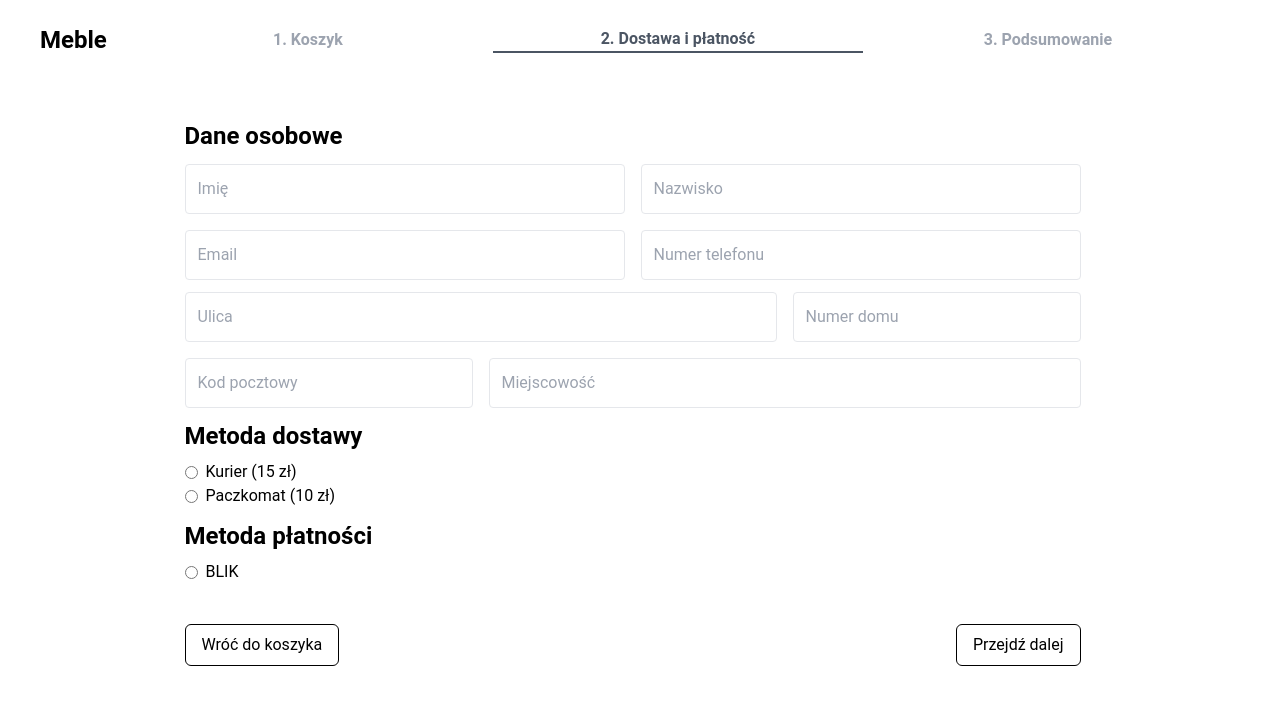
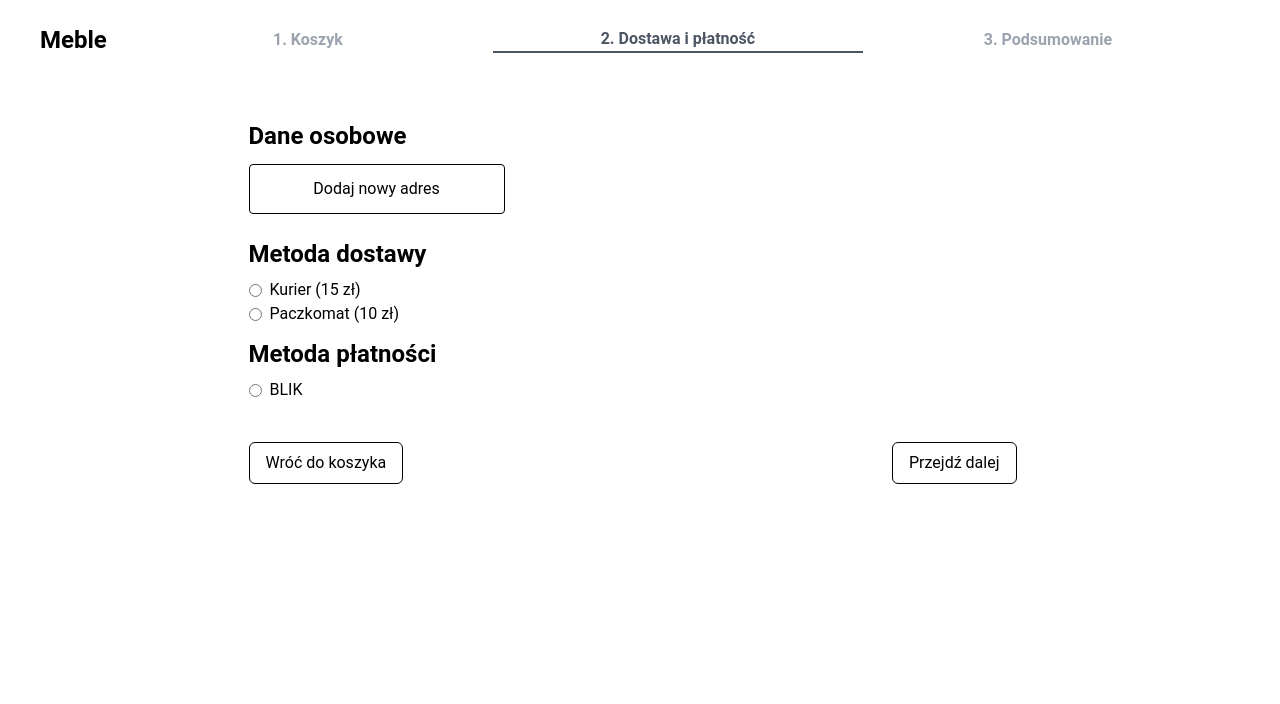
Before and after one commit to DominikSerwatka/Furniture-shop, a React (Vite) app: page /checkout/orderring in a window 1280 px wide. Shown: the top 704 px of the page. Built offline with nearby package versions, Linux system fonts and the light colour scheme.

Commit message:
init use saved addresses in checkout process

```diff
--- a/src/layouts/CheckoutMainLayout.jsx
+++ b/src/layouts/CheckoutMainLayout.jsx
@@ -35,7 +35,7 @@ function CheckoutMainLayout() {
             <span className={checkoutClasses['/checkout/summary'][0]}>3. Podsumowanie</span>
           </div>
         </div>
-        <div className="mt-10 max-w-4xl mx-auto">
+        <div className="mt-10 max-w-3xl mx-auto">
           <Outlet />
         </div>
       </div>
--- a/src/pages/CheckoutPage.jsx
+++ b/src/pages/CheckoutPage.jsx
@@ -2,9 +2,12 @@ import React from 'react';
 import { Link, useNavigate } from 'react-router-dom';
 import { useState } from 'react';
 import { useCheckout } from '../context/CheckoutContext.jsx';
+import { useAddresses } from '../context/AddressesContext.jsx';
 
 function CheckoutPage() {
   const navigate = useNavigate();
+
+  const { addresses, updateAddresses } = useAddresses();
 
   const { setCheckoutData } = useCheckout();
 
@@ -31,19 +34,6 @@ function CheckoutPage() {
   const [postalCodeFocus, setPostalCodeFocus] = useState(false);
   const [cityFocus, setCityFocus] = useState(false);
 
-  const inputOnBlur = (compareValue, methodToSet, key) => {
-    console.log(key);
-    methodToSet(compareValue !== '');
-  };
-
-  const handleChange = (e) => {
-    const { name, value } = e.target;
-    setUserData((prevState) => ({
-      ...prevState,
-      [name]: value,
-    }));
-  };
-
   const onSubmitAction = () => {
     console.log(userData);
     setCheckoutData(() => ({
@@ -54,185 +44,141 @@ function CheckoutPage() {
     navigate('/checkout/summary');
   };
 
+  const [isAddressesModalOpen, setIsAddressesModalOpen] = useState(false);
+  const [isNewAddressModalOpen, setIsNewAddressModalOpen] = useState(false);
+
+  const [chooseAddress, setChooseAddress] = useState(() => {
+    return addresses.length > 0 ? addresses[0] : null;
+  });
+
+  const [currentAddress, setCurrentAddress] = useState({
+    name: '',
+    lastName: '',
+    email: '',
+    phoneNumber: '',
+    street: '',
+    houseNumber: '',
+    postalCode: '',
+    city: '',
+  });
+
+  const handleChange = (e) => {
+    const { name, value } = e.target;
+    setCurrentAddress((prevState) => ({
+      ...prevState,
+      [name]: value,
+    }));
+  };
+
+  const inputOnBlur = (compareValue, methodToSet, key) => {
+    console.log(key);
+    methodToSet(compareValue !== '');
+  };
+
+  const openAddressModal = (addressId) => {
+    const address = addresses.find((addr) => addr.id === addressId);
+    if (address) {
+      setCurrentAddress(address);
+    } else {
+      setCurrentAddress({
+        id: 0,
+        name: '',
+        lastName: '',
+        street: '',
+        houseNumber: '',
+        postalCode: '',
+        city: '',
+        phoneNumber: '',
+        email: '',
+      });
+      console.log('Creating new address with id: 0');
+    }
+    setIsAddressesModalOpen(false);
+    setIsNewAddressModalOpen(true);
+  };
+
+  const closeNewAddressModal = () => {
+    setIsNewAddressModalOpen(false);
+    setIsAddressesModalOpen(true);
+    setNameFocus(false);
+    setLastNameFocus(false);
+    setEmailFocus(false);
+    setNumberFocus(false);
+    setStreetFocus(false);
+    setHouseNumberFocus(false);
+    setPostalCodeFocus(false);
+    setCityFocus(false);
+  };
+
+  const submitNewAddress = () => {
+    console.log('Submitting new address');
+    const maxId = addresses.reduce((max, addr) => Math.max(max, addr.id), 0);
+    if (currentAddress.id === 0) {
+      var newAddresses = [...addresses, { ...currentAddress, id: maxId + 1 }];
+      updateAddresses(newAddresses);
+    } else {
+      console.log('Updating address with id:', currentAddress.id);
+      var updatedAddresses = addresses
+        .filter((p) => p.id !== currentAddress.id)
+        .concat(currentAddress)
+        .sort((a, b) => a.id - b.id);
+      updateAddresses(updatedAddresses);
+    }
+    closeNewAddressModal();
+  };
+
+  const handleDelete = (id) => {
+    var newAddresses = addresses.filter((p) => p.id !== id).sort((a, b) => a.id - b.id);
+    updateAddresses(newAddresses);
+  };
+
+  const [addressCandidate, setAddressCandidate] = useState(chooseAddress);
+
+  const submitAddressModal = () => {
+    setIsAddressesModalOpen(false);
+    setChooseAddress(addressCandidate);
+  };
+
   return (
     <>
-      <form
-        onSubmit={(e) => {
-          e.preventDefault();
-          onSubmitAction();
-        }}
-      >
-        <h2 className="text-2xl font-bold">Dane osobowe</h2>
+      <form>
+        <h2 className="text-2xl font-bold mb-3">Dane osobowe</h2>
 
-        <div className="pt-3 grid grid-cols-2 gap-4">
-          <div className="relative col-span-1">
-            {nameFocus && (
-              <label
-                htmlFor="firstName"
-                className="absolute left-3 -top-3 px-1 text-s text-gray-500 bg-white"
-              >
-                Imię
-              </label>
-            )}
-            <input
-              type="text"
-              name="name"
-              placeholder={nameFocus ? '' : 'Imię'}
-              className="border p-3 rounded w-full"
-              onChange={handleChange}
-              value={userData.name}
-              onFocus={() => setNameFocus(true)}
-              onBlur={() => inputOnBlur(userData.name, setNameFocus, 'name')}
-            />
+        {chooseAddress ? (
+          <div
+            key={chooseAddress.id}
+            className="relative bg-white shadow rounded-lg mt-4 mb-4 p-4 border"
+          >
+            <h4 className="font-semibold">
+              {chooseAddress.name} {chooseAddress.lastName}
+            </h4>
+            <p>
+              {chooseAddress.street} {chooseAddress.houseNumber}
+            </p>
+            <p>
+              {chooseAddress.postalCode} {chooseAddress.city}
+            </p>
+            <p>{chooseAddress.phoneNumber}</p>
+            <p>{chooseAddress.email}</p>
+            <button
+              className="absolute top-2 right-2 bg-gray-50 border p-2 rounded-md"
+              onClick={() => setIsAddressesModalOpen(true)}
+              type="button"
+            >
+              Zmień
+            </button>
           </div>
-
-          <div className="relative col-span-1">
-            {lastNameFocus && (
-              <label className="absolute left-3 -top-3 px-1 text-s text-gray-500 bg-white">
-                Nazwisko
-              </label>
-            )}
-            <input
-              required
-              type="text"
-              name="lastName"
-              placeholder={lastNameFocus ? '' : 'Nazwisko'}
-              className="border p-3 rounded w-full"
-              onChange={handleChange}
-              value={userData.lastName}
-              onFocus={() => setLastNameFocus(true)}
-              onBlur={() => inputOnBlur(userData.lastName, setLastNameFocus, 'lastName')}
-            />
+        ) : (
+          <div className="mb-3">
+            <button
+              className="rounded border p-3 border-black hover:bg-gray-100 w-1/3"
+              onClick={() => openAddressModal(0)}
+              type="button"
+            >
+              Dodaj nowy adres
+            </button>
           </div>
-
-          <div className="relative col-span-1">
-            {emailFocus && (
-              <label
-                htmlFor="email"
-                className="absolute left-3 -top-3 px-1 text-s text-gray-500 bg-white"
-              >
-                Email
-              </label>
-            )}
-            <input
-              type="text"
-              name="email"
-              placeholder={emailFocus ? '' : 'Email'}
-              className="border p-3 rounded w-full"
-              onChange={handleChange}
-              value={userData.email}
-              onFocus={() => setEmailFocus(true)}
-              onBlur={() => inputOnBlur(userData.email, setEmailFocus, 'email')}
-            />
-          </div>
-
-          <div className="relative col-span-1">
-            {numberFocus && (
-              <label
-                htmlFor="number"
-                className="absolute left-3 -top-3 px-1 text-s text-gray-500 bg-white"
-              >
-                Numer telefonu
-              </label>
-            )}
-            <input
-              type="text"
-              name="number"
-              placeholder={numberFocus ? '' : 'Numer telefonu'}
-              className="border p-3 rounded w-full"
-              onChange={handleChange}
-              value={userData.number}
-              onFocus={() => setNumberFocus(true)}
-              onBlur={() => inputOnBlur(userData.number, setNumberFocus, 'number')}
-            />
-          </div>
-        </div>
-
-        <div className="pt-3 grid grid-cols-3 gap-4">
-          <div className="relative col-span-2">
-            {streetFocus && (
-              <label
-                htmlFor="street"
-                className="absolute left-3 -top-3 px-1 text-s text-gray-500 bg-white"
-              >
-                Ulica
-              </label>
-            )}
-            <input
-              type="text"
-              name="street"
-              placeholder={streetFocus ? '' : 'Ulica'}
-              className="border p-3 rounded w-full"
-              onChange={handleChange}
-              value={userData.street}
-              onFocus={() => setStreetFocus(true)}
-              onBlur={() => inputOnBlur(userData.street, setStreetFocus, 'street')}
-            />
-          </div>
-
-          <div className="relative col-span-1">
-            {houseNumberFocus && (
-              <label
-                htmlFor="houseNumber"
-                className="absolute left-3 -top-3 px-1 text-s text-gray-500 bg-white"
-              >
-                Numer domu
-              </label>
-            )}
-            <input
-              type="text"
-              name="houseNumber"
-              placeholder={houseNumberFocus ? '' : 'Numer domu'}
-              className="border p-3 rounded w-full"
-              onChange={handleChange}
-              value={userData.houseNumber}
-              onFocus={() => setHouseNumberFocus(true)}
-              onBlur={() => inputOnBlur(userData.houseNumber, setHouseNumberFocus, 'houseNumber')}
-            />
-          </div>
-
-          <div className="relative col-span-1">
-            {postalCodeFocus && (
-              <label
-                htmlFor="postalCode"
-                className="absolute left-3 -top-3 px-1 text-s text-gray-500 bg-white"
-              >
-                Kod pocztowy
-              </label>
-            )}
-            <input
-              type="text"
-              name="postalCode"
-              placeholder={postalCodeFocus ? '' : 'Kod pocztowy'}
-              className="border p-3 rounded w-full"
-              onChange={handleChange}
-              value={userData.postalCode}
-              onFocus={() => setPostalCodeFocus(true)}
-              onBlur={() => inputOnBlur(userData.postalCode, setPostalCodeFocus, 'postalCode')}
-            />
-          </div>
-
-          <div className="relative col-span-2">
-            {cityFocus && (
-              <label
-                htmlFor="city"
-                className="absolute left-3 -top-3 px-1 text-s text-gray-500 bg-white"
-              >
-                Miejscowość
-              </label>
-            )}
-            <input
-              type="text"
-              name="city"
-              placeholder={cityFocus ? '' : 'Miejscowość'}
-              className="border p-3 rounded w-full"
-              onChange={handleChange}
-              value={userData.city}
-              onFocus={() => setCityFocus(true)}
-              onBlur={() => inputOnBlur(userData.city, setCityFocus, 'city')}
-            />
-          </div>
-        </div>
+        )}
 
         <h2 className="pt-3 text-2xl font-bold">Metoda dostawy</h2>
         <div className="mt-2">
@@ -292,6 +238,270 @@ function CheckoutPage() {
             Przejdź dalej
           </button>
         </div>
+
+        {isAddressesModalOpen && (
+          <div className="absolute top-0 left-0 w-full h-full bg-black bg-opacity-40 flex items-center justify-center">
+            <div className="bg-white p-6 rounded shadow-md w-full max-w-md">
+              <h1 className="text-lg mb-4">Zapisane adresy</h1>
+              <div className="mb-4">
+                <button
+                  className="rounded border p-3 border-black hover:bg-gray-100 w-full "
+                  onClick={() => openAddressModal(0)}
+                  type="button"
+                >
+                  Dodaj nowy adres
+                </button>
+              </div>
+              {addresses.map((address) => (
+                <div key={address.id} className="relative bg-gray-100 p-3 rounded shadow mb-4">
+                  <h4 className="font-semibold">
+                    {address.name} {address.lastName}
+                  </h4>
+                  <p>
+                    {address.street} {address.houseNumber}
+                  </p>
+                  <p>
+                    {address.postalCode} {address.city}
+                  </p>
+                  <p>{address.phoneNumber}</p>
+                  <p>{address.email}</p>
+                  <div className="grid grid-cols-2 gap-6 px-6">
+                    <button
+                      onClick={() => openAddressModal(address.id)}
+                      className="mt-2 px-1 py-2 bg-gray-300 text-dark rounded"
+                    >
+                      Edytuj
+                    </button>
+                    <button
+                      className="mt-2 px-1 py-2 bg-gray-300 text-dark rounded"
+                      onClick={() => handleDelete(address.id)}
+                    >
+                      Usuń
+                    </button>
+                    <input
+                      className="absolute accent-black top-3 right-3"
+                      name="address"
+                      type="radio"
+                      checked={addressCandidate?.id === address.id}
+                      onChange={() => setAddressCandidate(address)}
+                    />
+                  </div>
+                </div>
+              ))}
+              <div className="flex justify-between mt-3">
+                <button
+                  className="bg-black text-white rounded px-3 py-2 hover:bg-gray-300 order-1"
+                  onClick={() => setIsAddressesModalOpen(false)}
+                  type="button"
+                >
+                  Zamknij
+                </button>
+                <button
+                  className="bg-black text-white rounded px-3 py-2 hover:bg-gray-300 order-2"
+                  onClick={() => submitAddressModal()}
+                  type="button"
+                >
+                  Wybierz
+                </button>
+              </div>
+            </div>
+          </div>
+        )}
+
+        {isNewAddressModalOpen && (
+          <div className="absolute top-0 left-0 w-full h-full bg-black bg-opacity-40 flex items-center justify-center">
+            <div className="bg-white p-6 rounded shadow-md w-full max-w-md">
+              <h4 className="text-lg font-bold mb-4">Dodaj nowy adres</h4>
+              <div className="relative">
+                {(nameFocus || currentAddress.name !== '') && (
+                  <label
+                    htmlFor="firstName"
+                    className="absolute left-3 -top-3 px-1 text-s text-gray-500 bg-white"
+                  >
+                    Imię
+                  </label>
+                )}
+                <input
+                  type="text"
+                  name="name"
+                  placeholder={nameFocus ? '' : 'Imię'}
+                  className="border p-3 rounded w-full"
+                  onChange={handleChange}
+                  value={currentAddress.name}
+                  onFocus={() => setNameFocus(true)}
+                  onBlur={() => inputOnBlur(currentAddress.name, setNameFocus, 'name')}
+                />
+              </div>
+
+              <div className="mt-3 relative">
+                {(lastNameFocus || currentAddress.lastName !== '') && (
+                  <label className="absolute left-3 -top-3 px-1 text-s text-gray-500 bg-white">
+                    Nazwisko
+                  </label>
+                )}
+                <input
+                  required
+                  type="text"
+                  name="lastName"
+                  placeholder={lastNameFocus ? '' : 'Nazwisko'}
+                  className="border p-3 rounded w-full"
+                  onChange={handleChange}
+                  value={currentAddress.lastName}
+                  onFocus={() => setLastNameFocus(true)}
+                  onBlur={() => inputOnBlur(currentAddress.lastName, setLastNameFocus, 'lastName')}
+                />
+              </div>
+
+              <div className="mt-3 relative">
+                {(emailFocus || currentAddress.email !== '') && (
+                  <label
+                    htmlFor="email"
+                    className="absolute left-3 -top-3 px-1 text-s text-gray-500 bg-white"
+                  >
+                    Email
+                  </label>
+                )}
+                <input
+                  type="text"
+                  name="email"
+                  placeholder={emailFocus ? '' : 'Email'}
+                  className="border p-3 rounded w-full"
+                  onChange={handleChange}
+                  value={currentAddress.email}
+                  onFocus={() => setEmailFocus(true)}
+                  onBlur={() => inputOnBlur(currentAddress.email, setEmailFocus, 'email')}
+                />
+              </div>
+
+              <div className="mt-3 relative">
+                {(numberFocus || currentAddress.phoneNumber !== '') && (
+                  <label
+                    htmlFor="number"
+                    className="absolute left-3 -top-3 px-1 text-s text-gray-500 bg-white"
+                  >
+                    Numer telefonu
+                  </label>
+                )}
+                <input
+                  type="text"
+                  name="phoneNumber"
+                  placeholder={numberFocus ? '' : 'Numer telefonu'}
+                  className="border p-3 rounded w-full"
+                  onChange={handleChange}
+                  value={currentAddress.phoneNumber}
+                  onFocus={() => setNumberFocus(true)}
+                  onBlur={() =>
+                    inputOnBlur(currentAddress.phoneNumber, setNumberFocus, 'phoneNumber')
+                  }
+                />
+              </div>
+
+              <div className="mt-3 relative">
+                {(streetFocus || currentAddress.street !== '') && (
+                  <label
+                    htmlFor="street"
+                    className="absolute left-3 -top-3 px-1 text-s text-gray-500 bg-white"
+                  >
+                    Ulica
+                  </label>
+                )}
+                <input
+                  type="text"
+                  name="street"
+                  placeholder={streetFocus ? '' : 'Ulica'}
+                  className="border p-3 rounded w-full"
+                  onChange={handleChange}
+                  value={currentAddress.street}
+                  onFocus={() => setStreetFocus(true)}
+                  onBlur={() => inputOnBlur(currentAddress.street, setStreetFocus, 'street')}
+                />
+              </div>
+
+              <div className="mt-3 relative">
+                {(houseNumberFocus || currentAddress.houseNumber !== '') && (
+                  <label
+                    htmlFor="houseNumber"
+                    className="absolute left-3 -top-3 px-1 text-s text-gray-500 bg-white"
+                  >
+                    Numer domu
+                  </label>
+                )}
+                <input
+                  type="text"
+                  name="houseNumber"
+                  placeholder={houseNumberFocus ? '' : 'Numer domu'}
+                  className="border p-3 rounded w-full"
+                  onChange={handleChange}
+                  value={currentAddress.houseNumber}
+                  onFocus={() => setHouseNumberFocus(true)}
+                  onBlur={() =>
+                    inputOnBlur(currentAddress.houseNumber, setHouseNumberFocus, 'houseNumber')
+                  }
+                />
+              </div>
+
+              <div className="mt-3 relative">
+                {(postalCodeFocus || currentAddress.postalCode !== '') && (
+                  <label
+                    htmlFor="postalCode"
+                    className="absolute left-3 -top-3 px-1 text-s text-gray-500 bg-white"
+                  >
+                    Kod pocztowy
+                  </label>
+                )}
+                <input
+                  type="text"
+                  name="postalCode"
+                  placeholder={postalCodeFocus ? '' : 'Kod pocztowy'}
+                  className="border p-3 rounded w-full"
+                  onChange={handleChange}
+                  value={currentAddress.postalCode}
+                  onFocus={() => setPostalCodeFocus(true)}
+                  onBlur={() =>
+                    inputOnBlur(currentAddress.postalCode, setPostalCodeFocus, 'postalCode')
+                  }
+                />
+              </div>
+
+              <div className="mt-3 relative">
+                {(cityFocus || currentAddress.city !== '') && (
+                  <label
+                    htmlFor="city"
+                    className="absolute left-3 -top-3 px-1 text-s text-gray-500 bg-white"
+                  >
+                    Miejscowość
+                  </label>
+                )}
+                <input
+                  type="text"
+                  name="city"
+                  placeholder={cityFocus ? '' : 'Miejscowość'}
+                  className="border p-3 rounded w-full"
+                  onChange={handleChange}
+                  value={currentAddress.city}
+                  onFocus={() => setCityFocus(true)}
+                  onBlur={() => inputOnBlur(currentAddress.city, setCityFocus, 'city')}
+                />
+              </div>
+
+              <div className="flex justify-between mt-3">
+                <button
+                  type="button"
+                  onClick={() => submitNewAddress()}
+                  className="bg-black text-white rounded px-3 py-2 hover:bg-gray-800 order-1"
+                >
+                  Zapisz
+                </button>
+                <button
+                  onClick={() => closeNewAddressModal()}
+                  className="bg-gray-200 text-gray-600 px-3 py-2 hover:underline rounded order-2"
+                >
+                  Anuluj
+                </button>
+              </div>
+            </div>
+          </div>
+        )}
       </form>
     </>
   );
```
